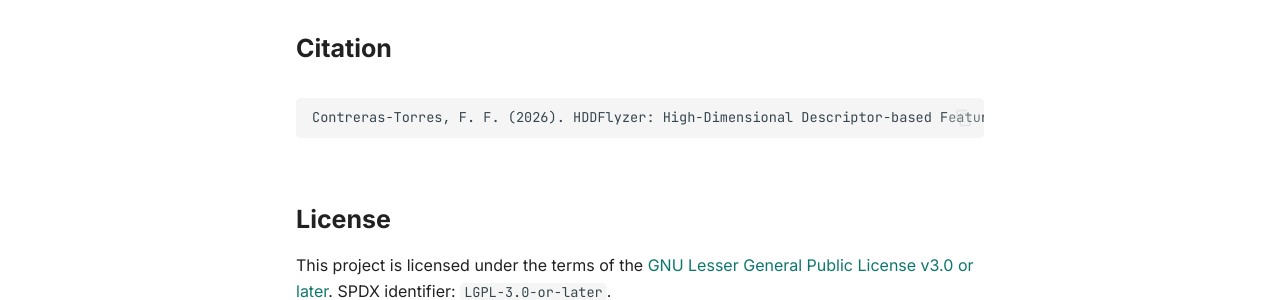
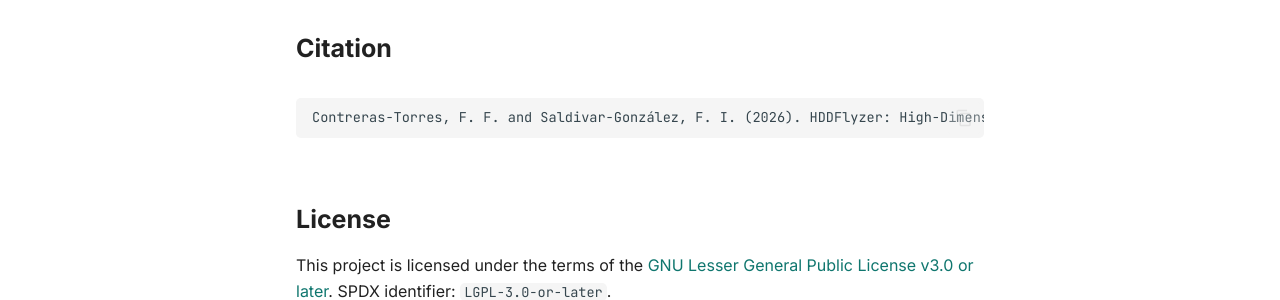
Before and after one commit to NanoBiostructuresRG/hddflyzer, an MkDocs documentation site: the page built from docs/index.md, in a window 1280 px wide and 900 px high, scrolled down 3185 px. Shown: the part 448-748 px from the top of the window. Built offline with MkDocs 1.6.1 and Material for MkDocs 9.7.7, drawn with Linux system fonts in a browser that asks for light colours; comment, search, counter and statistics services are not loaded.

Commit message:
docs: update HDDFlyzer citation text

````diff
--- a/docs/index.md
+++ b/docs/index.md
@@ -111,7 +111,7 @@
 ## Citation
 
 ```text
-Contreras-Torres, F. F. (2026). HDDFlyzer: High-Dimensional Descriptor-based Feature Space Analyzer. https://github.com/NanoBiostructuresRG/hddflyzer
+Contreras-Torres, F. F. and Saldivar-González, F. I. (2026). HDDFlyzer: High-Dimensional Descriptor-based Feature Space Analyzer. https://github.com/NanoBiostructuresRG/hddflyzer
 ```
 
 ## License
````
